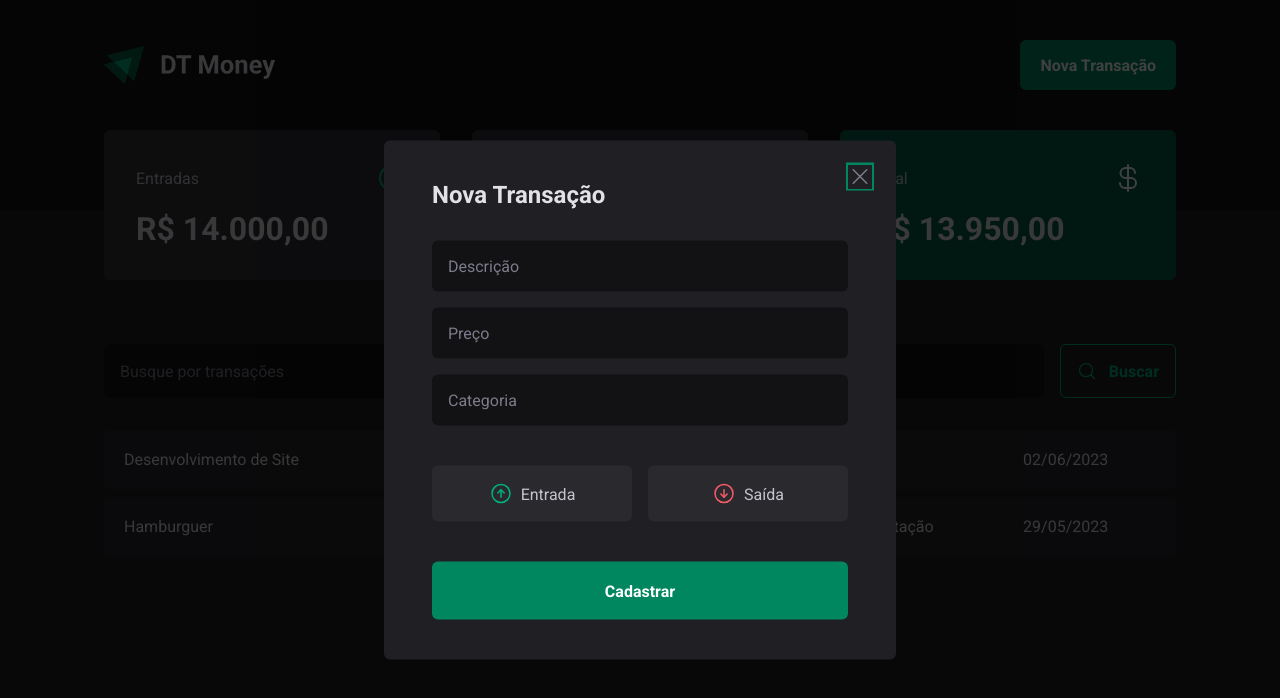
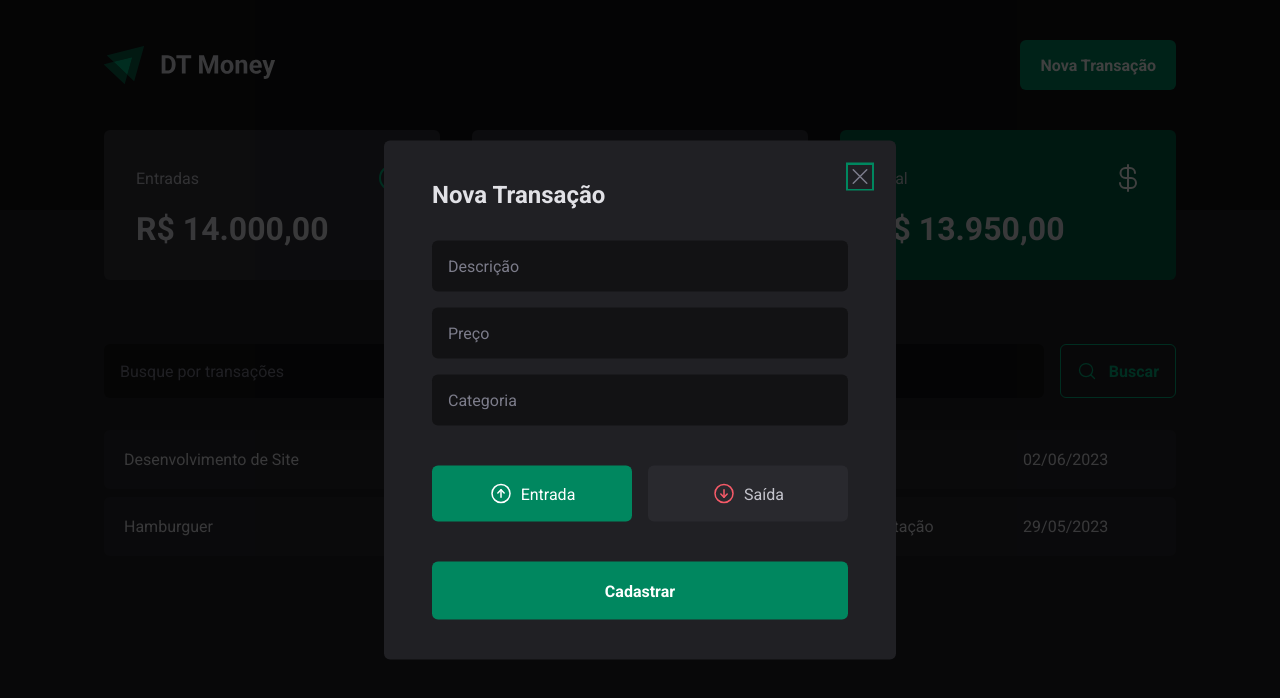
Before and after one commit to emersonmelomartins/dt-money-ignite, a React (Vite) app: page / in a window 1280 px wide. Both pictures are taken after a click on the button "Nova Transação". Shown: the top 698 px of the page. Built offline with nearby package versions, Linux system fonts and the light colour scheme; data requests are answered from the project's data file.

Commit message:
controller form element

```diff
--- a/src/components/NewTransactionModal/index.tsx
+++ b/src/components/NewTransactionModal/index.tsx
@@ -1,6 +1,7 @@
+import { zodResolver } from "@hookform/resolvers/zod";
 import * as Dialog from "@radix-ui/react-dialog";
 import { ArrowCircleDown, ArrowCircleUp, X } from "phosphor-react";
-import { useForm } from "react-hook-form";
+import { Controller, useForm } from "react-hook-form";
 import * as z from "zod";
 import {
   CloseButton,
@@ -14,17 +15,23 @@
   description: z.string(),
   price: z.number(),
   category: z.string(),
-  // type: z.enum(["income", "outcome"]),
+  type: z.enum(["income", "outcome"]),
 });
 
 type NewTransactionFormInputs = z.infer<typeof newTransactionFormSchema>;
 
 export function NewTransactionModal() {
   const {
+    control,
     handleSubmit,
     register,
     formState: { isSubmitting },
-  } = useForm<NewTransactionFormInputs>();
+  } = useForm<NewTransactionFormInputs>({
+    resolver: zodResolver(newTransactionFormSchema),
+    defaultValues: {
+      type: "income"
+    }
+  });
 
   async function handleCreateNewTransaction(data: NewTransactionFormInputs) {
     await new Promise((resolve) => setTimeout(resolve, 2000));
@@ -61,7 +68,15 @@
             required
           />
 
-          <TransactionType>
+          <Controller
+            control={control}
+            name="type"
+            render={(props) => {
+              return (
+                <TransactionType
+                  onValueChange={props.field.onChange}
+                  value={props.field.value}
+                >
                   <TransactionTypeButton variant="income" value="income">
                     <ArrowCircleUp size={24} />
                     Entrada
@@ -71,6 +86,9 @@
                     Saída
                   </TransactionTypeButton>
                 </TransactionType>
+              );
+            }}
+          />
 
           <button type="submit" disabled={isSubmitting}>
             Cadastrar
```
Lines whose indentation alone changed are shown as unchanged.
